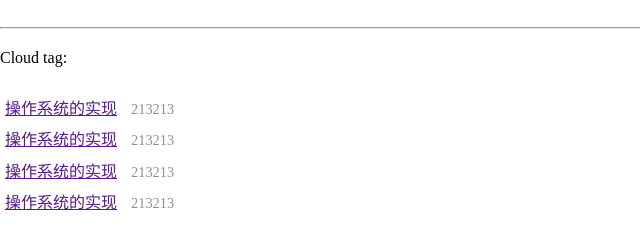
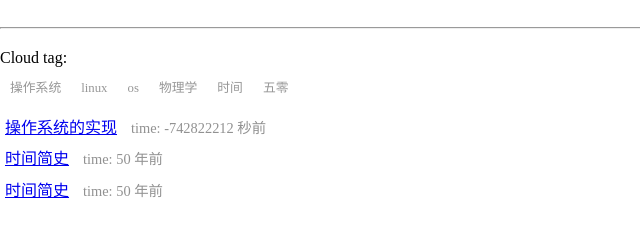
Before and after one commit to ruanzq/RH, a plain HTML site: page index.html in a window 1280 px wide. Shown: the part 73-322 px from the top of the page, without its empty margins (0-640 px from the left). Drawn offline with Linux system fonts and the light colour scheme; no server answers.

Commit message:
fix bug ajax

```diff
--- a/index.html
+++ b/index.html
@@ -181,7 +181,7 @@ $('body').onclick=function(event){
 }
 let center = new Center();
 center.get({
-	"url":location.origin+"/plan/info.json",
+	"url":location.origin+"/info.json",
 	"success":function(data){
 		localData = data;
 		tagPaint(tagCollect(data));
```
